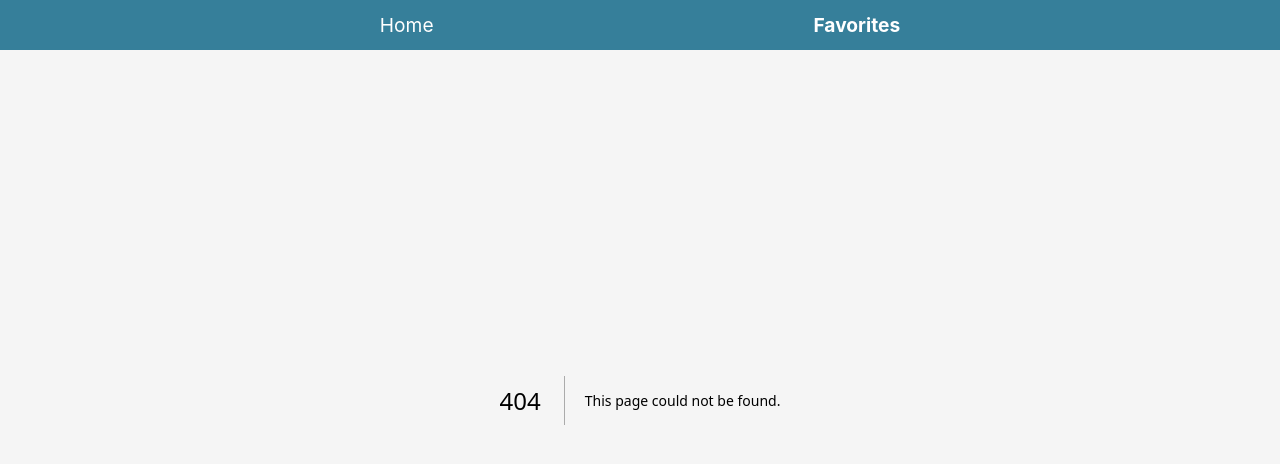
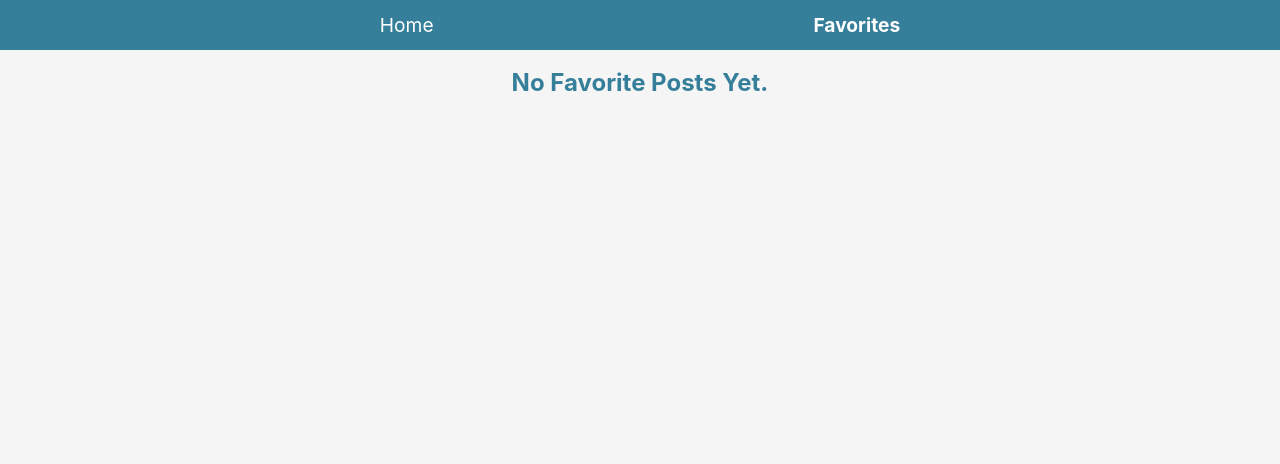
Before and after one commit to MarwaAbdelAal/Posts-Listing-App, a Next.js app: page /favorites in a window 1280 px wide. Before the commit this address had no page. Shown: the top 464 px of the page. Built offline with nearby package versions, Linux system fonts and the light colour scheme.

Commit message:
add favorite posts

```diff
--- /dev/null
+++ b/app/favorites/page.jsx
@@ -0,0 +1,27 @@
+"use client";
+
+import styles from "@/styles/page.module.scss";
+import Post from '@/components/Post'
+import posts from '@/data.json'
+import { useEffect, useState } from 'react';
+
+export default function Favorites() {
+  const [favoritePosts, setFavoritePosts] = useState([]);
+
+  useEffect(() => {
+    const favoritePostsIds = JSON.parse(localStorage.getItem('favoritePosts') || '[]');
+    const favoritePosts = posts.filter((post) => favoritePostsIds.includes(post.id));
+    setFavoritePosts(favoritePosts);
+  }, [])
+
+  return (
+    <main className={styles.main}>
+      {favoritePosts && favoritePosts?.length > 0 ? (
+        favoritePosts.map((post) => <Post key={post.id} {...post} />)
+      ) : (
+        <h2>No Favorite Posts Yet.</h2>
+      )}
+    </main>
+
+  )
+}
```
